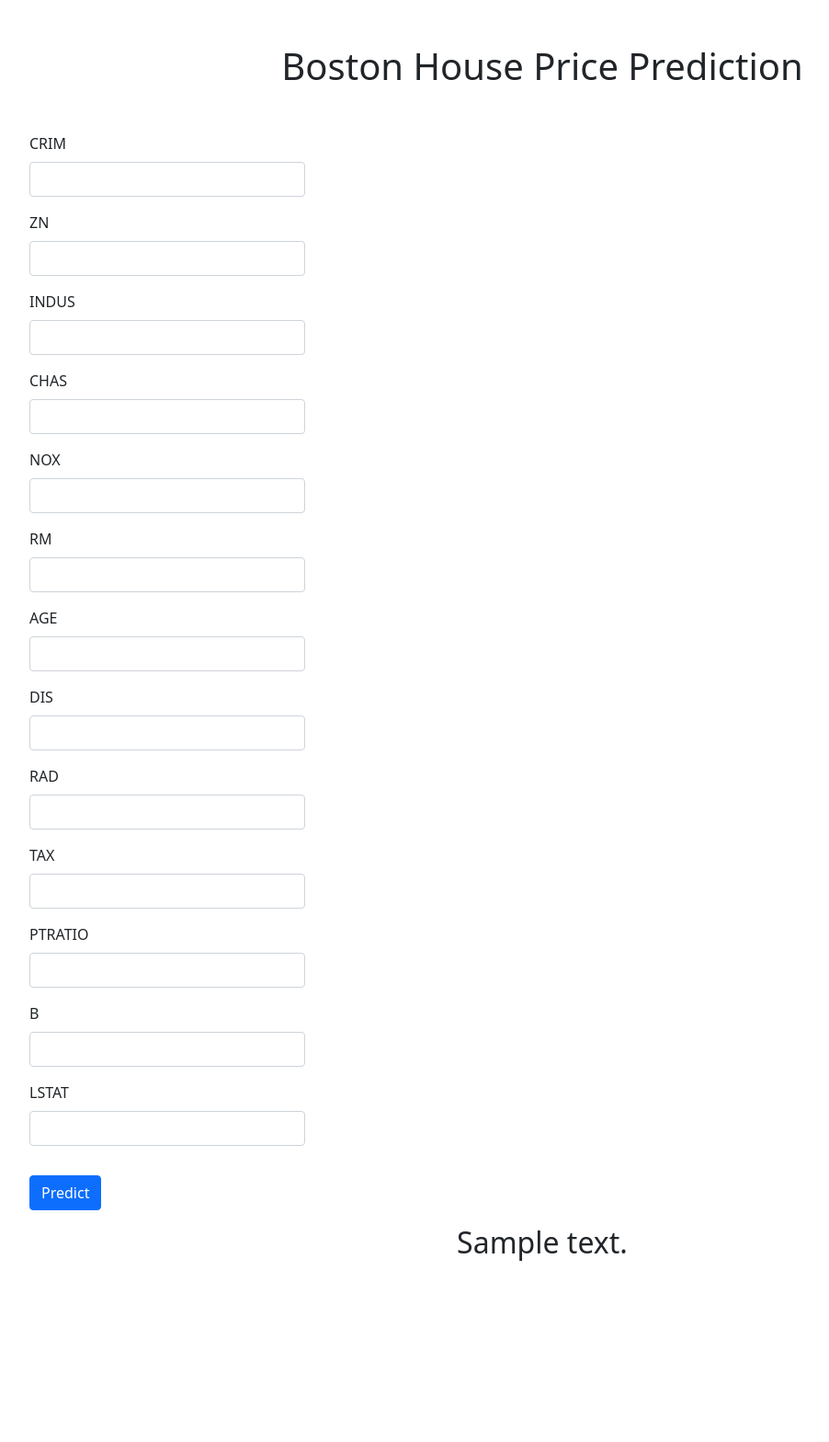
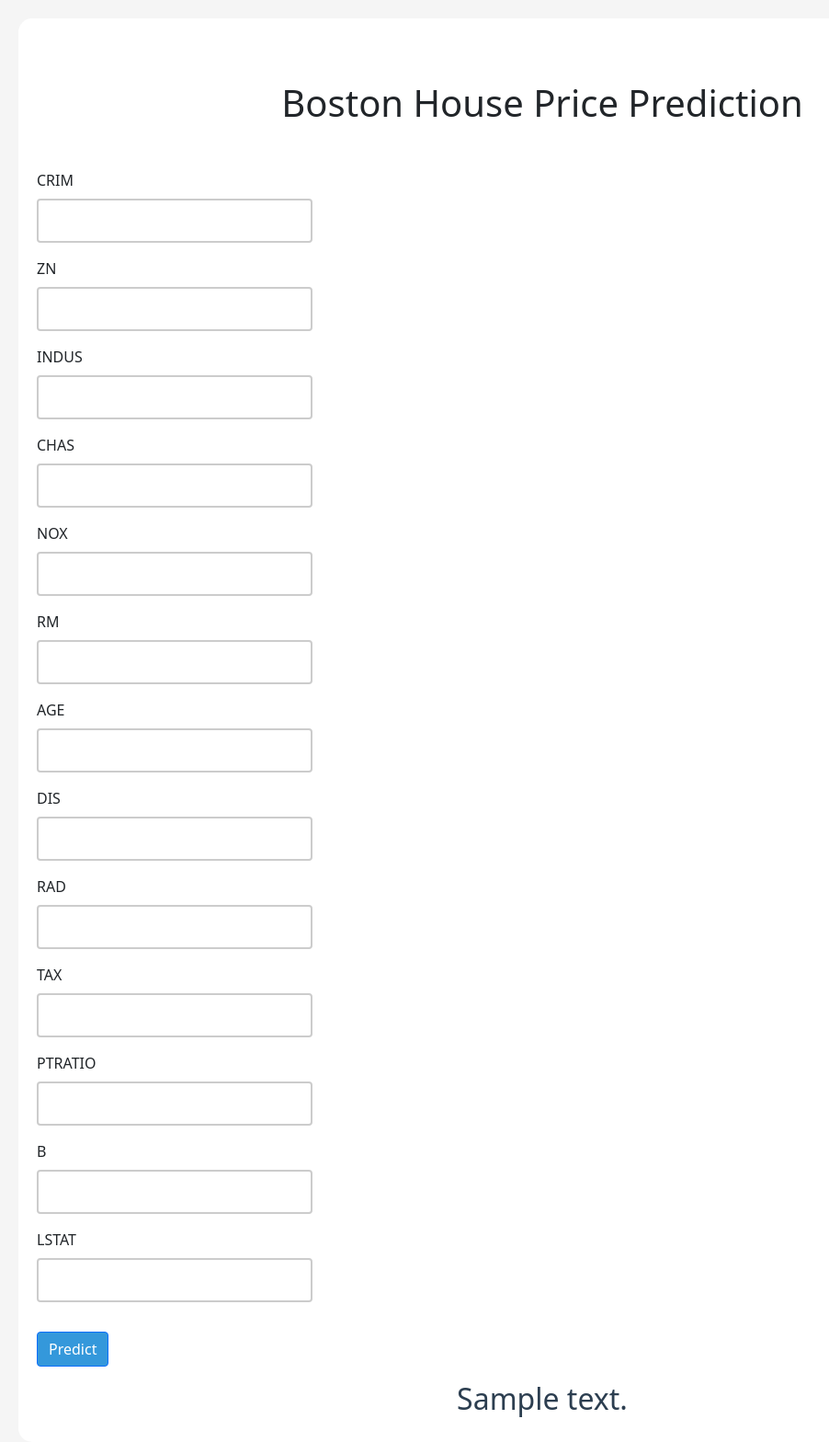
Before and after one commit to Atif-Rehman144/Boston-House-Price, a Flask app: template templates/home.html in a window 1280 px wide. Shown: the whole page at 92% size, without its empty margins (50-952 px from the left). Before the commit the page ends 1371 px from the top, so only its background shows below. Run offline with Flask 3, Linux system fonts and the light colour scheme; the template is opened without the code that fills it: most values are stand-ins (such as "Sample title", 1, 10 or a date in 2020); parts of the project's set-up code (start-up, migrations or seed data) failed here and were passed over.

Commit message:
Beautification

```diff
--- a/templates/home.html
+++ b/templates/home.html
@@ -6,8 +6,28 @@
     <link href="https://cdn.jsdelivr.net/npm/bootstrap@5.0.2/dist/css/bootstrap.min.css" rel="stylesheet">
     <title>Boston House Price Prediction</title>
     <style>
+        body {
+            background-color: #f5f5f5;
+        }
+        .container {
+            background-color: white;
+            border-radius: 15px;
+            padding: 20px;
+            margin-top: 20px;
+        }
         .form-control {
             max-width: 300px;
+            border: 2px solid #ccc;
+            border-radius: 4px;
+            padding: 10px 20px;
+        }
+        .btn-primary {
+            background-color: #3498db;
+        }
+        .result {
+            font-size: 2em;
+            color: #2c3e50;
+            margin-top: 20px;
         }
     </style>
 </head>
@@ -23,7 +43,6 @@
             <label for="ZN" class="form-label">ZN</label>
             <input type="number" class="form-control" id="ZN" name="ZN" required value="{{ data[1] if data else '' }}">
         </div>
-        <!-- Similarly for other fields -->
         <div class="mb-3">
             <label for="INDUS" class="form-label">INDUS</label>
             <input type="number" class="form-control" id="INDUS" name="INDUS" required value="{{ data[2] if data else '' }}">
@@ -71,7 +90,7 @@
         <button type="submit" class="btn btn-primary mt-3">Predict</button>
     </form>
 
-        <h2 class="text-center mt-3">{{ prediction_text }}</h2>
+    <h2 class="text-center result mt-3">{{ prediction_text }}</h2>
 
 </div>
 <script src="https://cdn.jsdelivr.net/npm/bootstrap@5.0.2/dist/js/bootstrap.bundle.min.js"></script>
```
